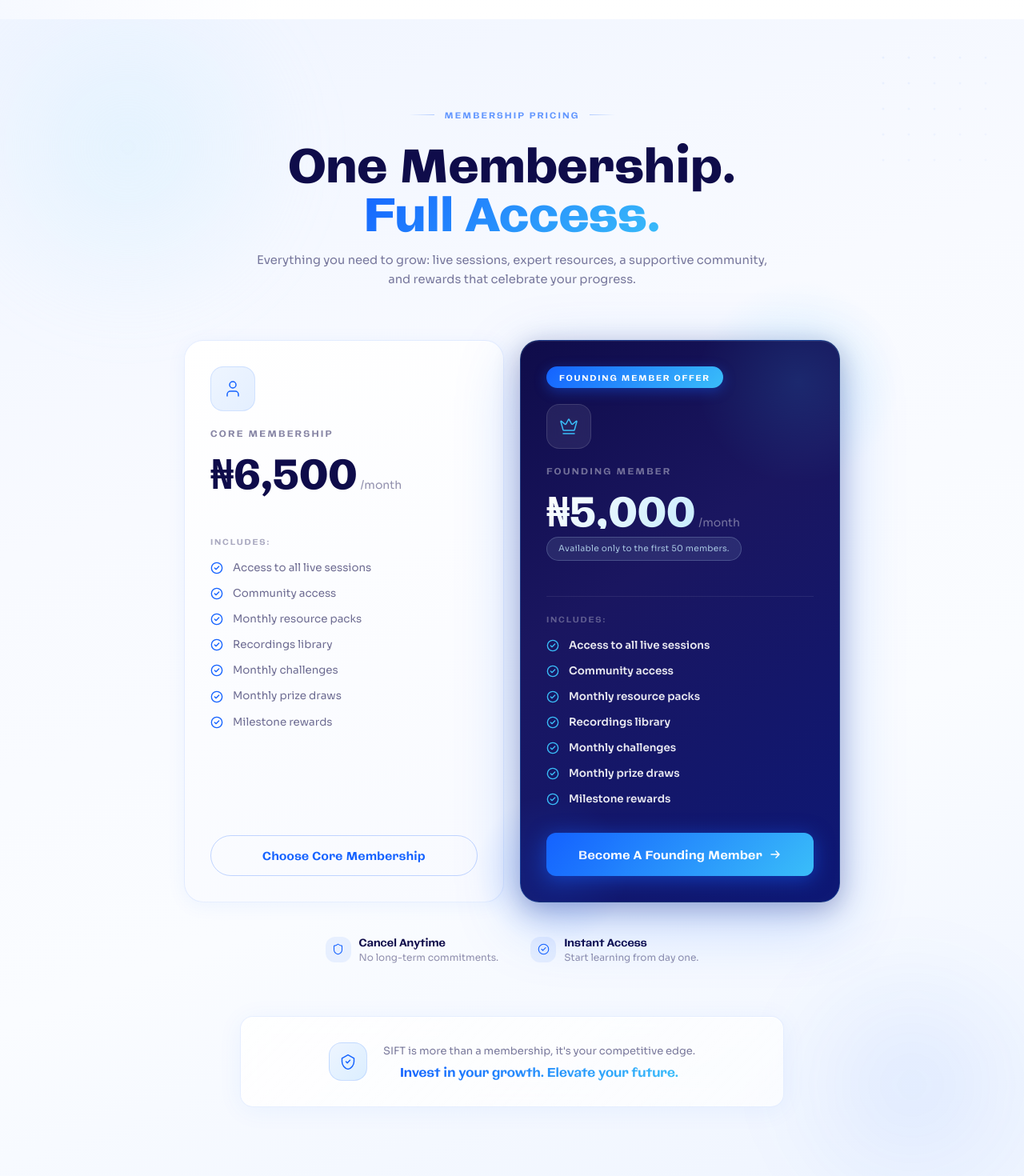
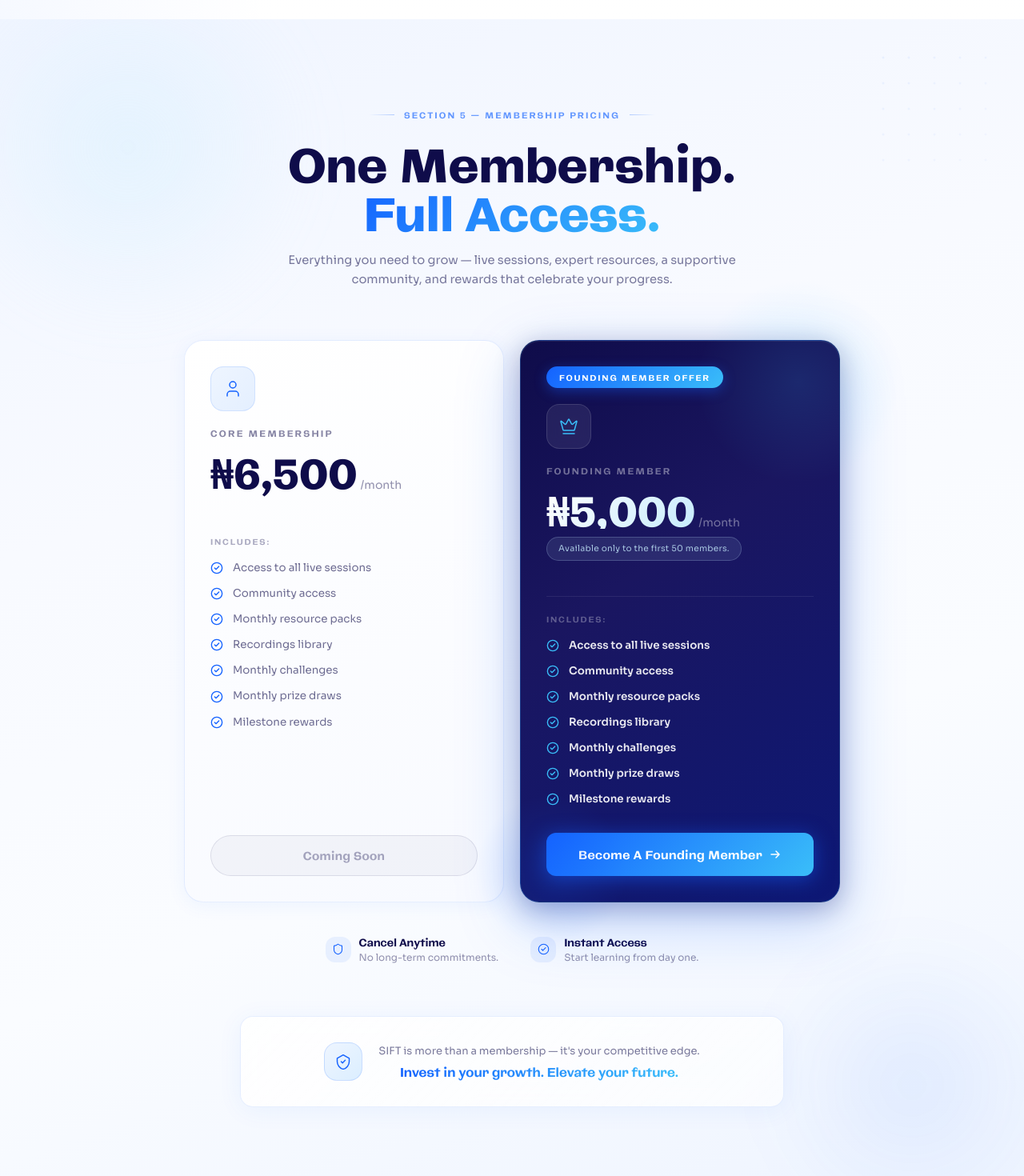
Before and after one commit to siftacademy/sift-academy, a Next.js app: page / in a window 1280 px wide. Shown: the part 4620-6090 px from the top of the page at 80% size. Built offline with nearby package versions, Linux system fonts and the light colour scheme.

Commit message:
feat:added payment link

```diff
--- a/src/app/page.tsx
+++ b/src/app/page.tsx
@@ -10,11 +10,6 @@
 
 export default function HomePage() {
   return (
-    // <main>
-    //   <Navbar />
-    //   <Hero />
-
-    // </main>
     <>
       <Navbar />
       <main>
--- a/src/components/sections/Pricing.tsx
+++ b/src/components/sections/Pricing.tsx
@@ -46,6 +46,7 @@
         border: "1px solid rgba(20,98,255,0.1)",
         boxShadow:
           "0 4px 24px rgba(20,98,255,0.06), inset 0 1px 0 rgba(255,255,255,1)",
+        opacity: plan.disabled ? 0.6 : 1,
       }}
     >
       {/* Icon */}
@@ -105,6 +106,19 @@
 
       {/* CTA */}
       <div className="mt-auto">
+        {plan.disabled ? (
+          <div
+            className="flex items-center justify-center w-full px-6 py-3.5 rounded-full font-spotnik font-semibold text-[0.875rem] tracking-wide text-brand-navy/35 cursor-not-allowed"
+            style={{
+              border: "1.5px solid rgba(15,12,74,0.1)",
+              background: "rgba(15,12,74,0.03)",
+            }}
+            aria-disabled="true"
+            role="button"
+          >
+            {plan.cta}
+          </div>
+        ) : (
           <a
             href={plan.ctaHref}
             className={cn(
@@ -113,7 +127,7 @@
               "font-spotnik font-semibold text-[0.875rem] tracking-wide",
               "text-brand-blue",
               "transition-all duration-200",
-            "focus-visible:outline-none focus-visible:ring-2 focus-visible:ring-brand-blue",
+              "focus-visible:outline-none focus-visible:ring-2 focus-visible:ring-brand-blue"
             )}
             style={{
               border: "1.5px solid rgba(20,98,255,0.25)",
@@ -130,6 +144,7 @@
           >
             {plan.cta}
           </a>
+        )}
       </div>
     </motion.div>
   );
@@ -267,7 +282,7 @@
               <span
                 className={cn(
                   "font-sora text-[0.8375rem]",
-                  f.bold ? "font-semibold text-white/90" : "text-white/65",
+                  f.bold ? "font-semibold text-white/90" : "text-white/65"
                 )}
               >
                 {f.text}
@@ -277,16 +292,18 @@
         </ul>
       </div>
 
-      {/* CTA */}
+      {/* CTA — links to Flutterwave checkout */}
       <a
         href={plan.ctaHref}
+        target="_blank"
+        rel="noopener noreferrer"
         className={cn(
           "flex items-center justify-center gap-2 w-full",
           "px-6 py-4 rounded-xl",
           "font-spotnik font-bold text-[0.9rem] tracking-wide text-white",
           "transition-all duration-200",
           "focus-visible:outline-none focus-visible:ring-2 focus-visible:ring-brand-picton focus-visible:ring-offset-2 focus-visible:ring-offset-brand-navy",
-          "hover:opacity-90 active:scale-[0.98]",
+          "hover:opacity-90 active:scale-[0.98]"
         )}
         style={{
           background: "linear-gradient(135deg, #1462FF 0%, #3ABEF9 100%)",
@@ -365,12 +382,13 @@
                 fill="#1462FF"
                 fillOpacity={0.15 - (row + col) * 0.01}
               />
-            )),
+            ))
           )}
         </svg>
       </div>
 
       <div className="relative section-padding max-w-[1440px] mx-auto">
+
         {/* ── Header ── */}
         <div className="max-w-[640px] mx-auto text-center mb-14 md:mb-16">
           <motion.div
@@ -424,7 +442,7 @@
               <FoundingCard key={plan.id} plan={plan} />
             ) : (
               <CoreCard key={plan.id} plan={plan} />
-            ),
+            )
           )}
         </div>
 
@@ -447,11 +465,7 @@
                 style={{ background: "rgba(20,98,255,0.08)" }}
                 aria-hidden="true"
               >
-                <item.icon
-                  size={15}
-                  className="text-brand-blue"
-                  strokeWidth={1.75}
-                />
+                <item.icon size={15} className="text-brand-blue" strokeWidth={1.75} />
               </div>
               <div>
                 <p className="font-spotnik font-bold text-brand-navy text-[0.8125rem]">
@@ -514,7 +528,7 @@
               </svg>
             </div>
 
-            {/* Text — broken into two lines for breathing room */}
+            {/* Text */}
             <div className="flex flex-col items-center text-center sm:text-left">
               <p
                 className="font-sora text-brand-navy/55 leading-relaxed mb-1"
@@ -531,6 +545,7 @@
             </div>
           </div>
         </motion.div>
+
       </div>
     </section>
   );
--- a/src/data/pricing.ts
+++ b/src/data/pricing.ts
@@ -6,7 +6,7 @@
 
 import { User, Crown, CheckCircle2, Shield, type LucideIcon } from "lucide-react";
 
-export const PRICING_EYEBROW = "Membership Pricing";
+export const PRICING_EYEBROW = "Section 5 — Membership Pricing";
 
 export const PRICING_HEADLINE = {
   partOne: "One Membership.",
@@ -14,7 +14,7 @@
 };
 
 export const PRICING_BODY =
-  "Everything you need to grow: live sessions, expert resources, a supportive community, and rewards that celebrate your progress.";
+  "Everything you need to grow — live sessions, expert resources, a supportive community, and rewards that celebrate your progress.";
 
 export interface PricingFeature {
   text: string;
@@ -33,6 +33,7 @@
   cta: string;
   ctaHref: string;
   featured: boolean;
+  disabled?: boolean;
 }
 
 export const PRICING_PLANS: PricingPlan[] = [
@@ -51,9 +52,10 @@
       { text: "Monthly prize draws" },
       { text: "Milestone rewards" },
     ],
-    cta: "Choose Core Membership",
-    ctaHref: "#join",
+    cta: "Coming Soon",
+    ctaHref: "#",
     featured: false,
+    disabled: true,
   },
   {
     id: "founding",
@@ -73,8 +75,9 @@
       { text: "Milestone rewards", bold: true },
     ],
     cta: "Become A Founding Member",
-    ctaHref: "#join",
+    ctaHref: "https://flutterwave.com/pay/1vr94oitdmtb",
     featured: true,
+    disabled: false,
   },
 ];
 
@@ -92,6 +95,6 @@
 ];
 
 export const PRICING_CALLOUT = {
-  text: "SIFT is more than a membership, it's your competitive edge.",
+  text: "SIFT is more than a membership — it's your competitive edge.",
   highlight: "Invest in your growth. Elevate your future.",
 };
```
Lines whose indentation alone changed are shown as unchanged.
